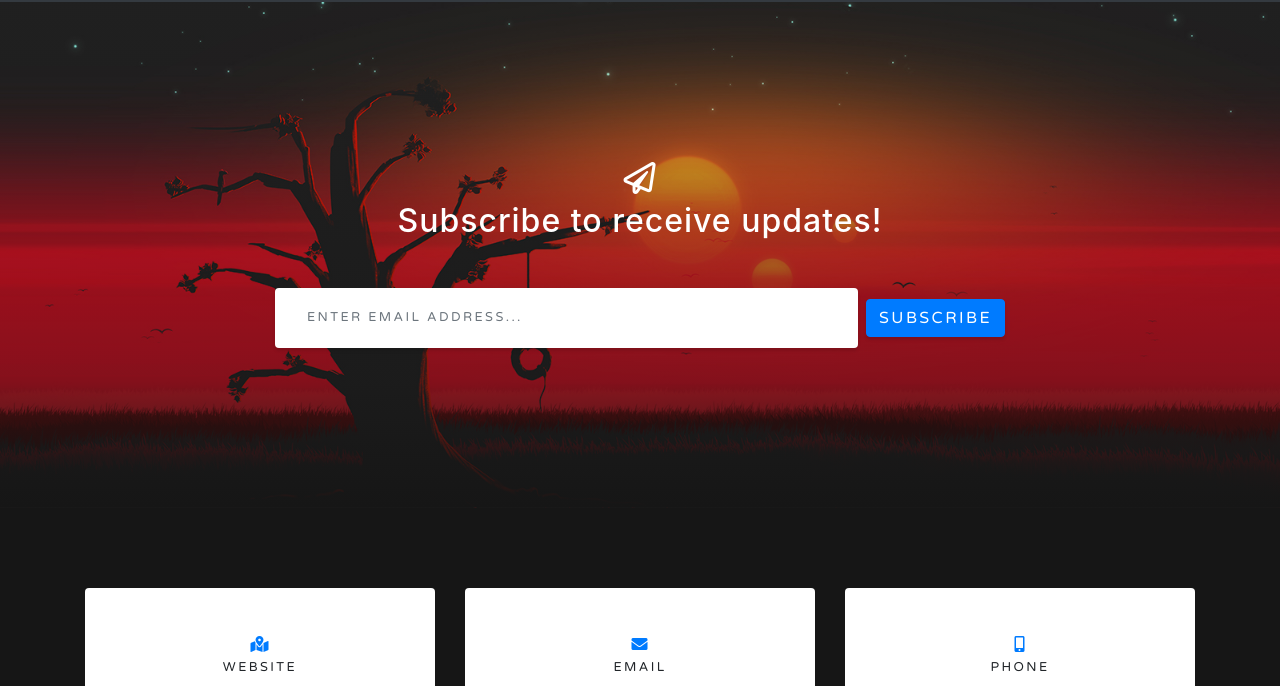
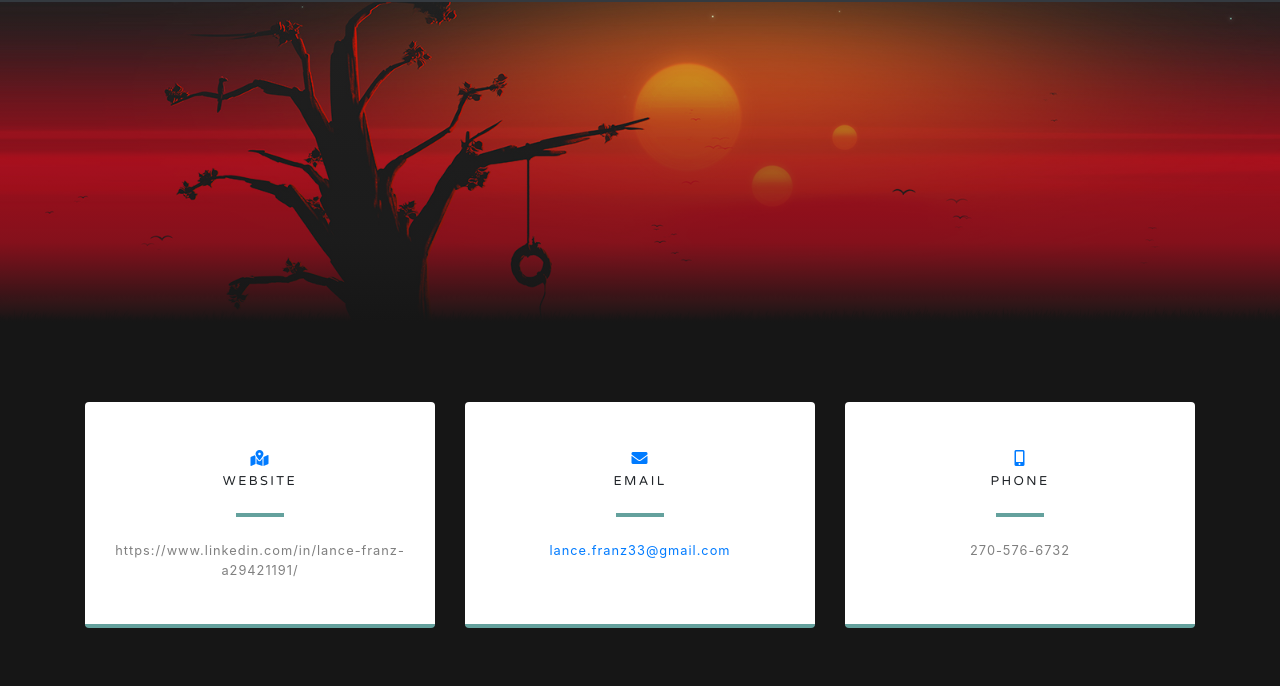
Before and after one commit to CallMeLance/CallMeLance.github.io, a website with bundled scripts: page index.html in a window 1280 px wide. Shown: the part 3209-3895 px from the top of the page. Built offline with nearby package versions, Linux system fonts and the light colour scheme.

Commit message:
Removed an item

```diff
--- a/index.html
+++ b/index.html
@@ -137,14 +137,6 @@
       <div class="row">
         <div class="col-md-10 col-lg-8 mx-auto text-center">
 
-          <i class="far fa-paper-plane fa-2x mb-2 text-white"></i>
-          <h2 class="text-white mb-5">Subscribe to receive updates!</h2>
-
-          <form class="form-inline d-flex">
-            <input type="email" class="form-control flex-fill mr-0 mr-sm-2 mb-3 mb-sm-0" id="inputEmail" placeholder="Enter email address...">
-            <button type="submit" class="btn btn-primary mx-auto">Subscribe</button>
-          </form>
-
         </div>
       </div>
     </div>
```
